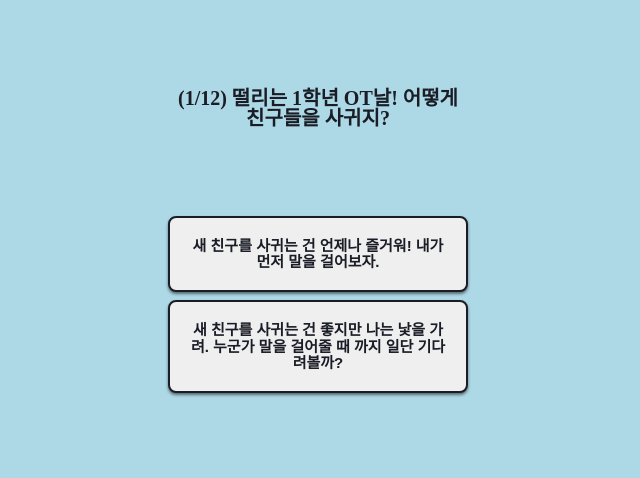
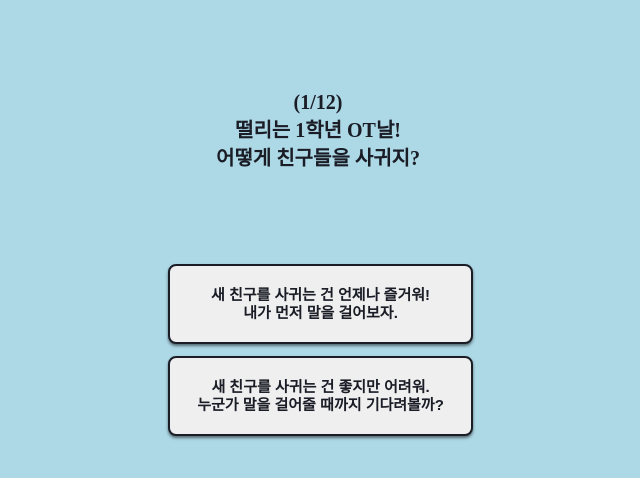
Before and after one commit to suehub/MBTI_DEPARTMENT, a plain HTML site: page index.html in a window 1280 px wide. Both pictures are taken after a click on the button "Start". Shown: the whole page, without its empty margins (322-962 px from the left). Drawn offline with Linux system fonts and the light colour scheme.

Commit message:
Feat: Add desc

```diff
--- a/js/data.js
+++ b/js/data.js
@@ -9,87 +9,87 @@
 
 export const qnaList = [
     {
-      q: '(1/12) 떨리는 1학년 OT날! 어떻게 친구들을 사귀지?',
+      q: '(1/12) <br> 떨리는 1학년 OT날! <br> 어떻게 친구들을 사귀지?',
       a: [
-        { answer: '새 친구를 사귀는 건 언제나 즐거워! 내가 먼저 말을 걸어보자.', type: [0] },
-        { answer: '새 친구를 사귀는 건 좋지만 나는 낯을 가려. 누군가 말을 걸어줄 때 까지 일단 기다려볼까?', type: [1] },
+        { answer: '새 친구를 사귀는 건 언제나 즐거워! <br> 내가 먼저 말을 걸어보자.', type: [0] },
+        { answer: '새 친구를 사귀는 건 좋지만 어려워. <br> 누군가 말을 걸어줄 때까지 기다려볼까?', type: [1] },
       ]
     },
     {
-      q: '(2/12) 다들 그런 날 있지? 갑자기 너무 우울한데 어떻게 할까?',
+      q: '(2/12) <br> 다들 그런 날 있지? <br> 갑자기 너무 우울해..',
       a: [
-        { answer: '당장 친구를 보러 나가자! 우울한데 혼자 있으면 더 우울해!', type: [0] },
-        { answer: '집에서 밀린 드라마를 몰아거나 혼자 있는 시간을 가지며 감정을 추스리자!', type: [1] },
+        { answer: '당장 친구를 보러 나가자! <br> 우울한데 혼자 있으면 더 우울해!', type: [0] },
+        { answer: '집에서 밀린 드라마를 몰아보거나 <br> 혼자 시간을 가지며 감정을 추스리자!', type: [1] },
       ]
     },
     {
-      q: '(3/12) 적당히 친한 친구들과의 모임! 집엔 언제 갈까?',
+      q: '(3/12)<br> 적당히 친한 친구들과의 모임! <br> 집엔 언제 갈까?',
       a: [
         { answer: '점점 더 신이 나서 늦게까지 남는다.', type: [0] },
         { answer: '점점 지쳐서, 되도록 빨리 떠난다.', type: [1] },
       ]
     },
     {
-      q: '(4/12) 두근두근 1학년 첫 MT날! 그런데 조금 걱정 돼!',
+      q: '(4/12)<br> 두근두근 1학년 첫 MT날! <br> 그런데 조금 걱정 돼!',
       a: [
-        { answer: '내일 기대된다! 버스에서 창가자리가 아니면 어떡하지? 버스에서 먹을 간식 좀 사올 걸 그랬나?" ', type: [3] },
-        { answer: '내일 가다 사고나면 어떡하지? 근데 버스가 절벽으로 떨어지면? 버스에서 탈출 어떻게 하지?" ', type: [2] },
+        { answer: '내일 기대된다! <br>버스 창가자리가 아니면 어떡하지? <br> 가면서 먹을 간식 좀 사올 걸 그랬나? ', type: [3] },
+        { answer: '내일 가다 사고나면 어떡하지? <br> 근데 버스가 절벽으로 떨어지면?<br> 버스에서 탈출 어떻게 하지? ', type: [2] },
       ]
     },
     {
-      q: '(5/12) 교수님 말씀이 이해가 안돼! 그런데 이 부분이 시험에 나온다는데 어떡하지?',
+      q: '(5/12)<br> 교수님 말씀이 이해가 안돼! <br> 시험에 나온다는데 어떡하지?',
       a: [
-        { answer: '개가 야옹하고 운다고? 이해가 안가는데 맞는 말이니까 가르쳐주시겠지. 일단 외우자', type: [3] },
-        { answer: '개가 야옹이라고? 왜? 멍멍아닌가? 일단 외우려곤 하겠는데 이해가 안가서 외우질 못하겠네', type: [2]},
+        { answer: '개가 야옹하고 운다고?<br> 이해가 안 돼도 맞는 말이니까 <br>가르쳐주시겠지. 일단 외우자', type: [3] },
+        { answer: '개가 야옹이라고? 왜? 멍멍아닌가? <br> 일단 외우려곤 하겠는데 <br>이해가 안 가서 외우질 못하겠네', type: [2]},
       ]
     },
 
     {
-      q: '(6/12) 요즘 유행하는 "만약에 내가 ~~한다면!" 이런 놀이에 대해 어떻게 생각해?',
+      q: '(6/12)<br> 요즘 유행하는 <br>"만약에 내가 ~~한다면!"  <br> 이런 놀이에 대해 어떻게 생각해?',
       a: [
-        { answer: '일어나지도 않은 일을 그렇게 과몰입하는게 이해가 안돼', type: [3] },
-        { answer: '그래서 말이야 그렇게 된다면 나는~~(이미 몰입중 블라블라)', type: [2] },
+        { answer: '일어나지도 않은 일을 <br> 그렇게 과몰입하는 게 이해가 안 돼', type: [3] },
+        { answer: '그래서 말이야 그렇게 된다면 <br> 나는~~ (이미 몰입중 블라블라)', type: [2] },
       ]
     },
     {
-      q: '(7/12) 드디어 조별과제 맡은 파트 끝! 조장에게 보냈는데... 다음 중 어떤 칭찬이 더 기분 좋아?',
+      q: '(7/12)<br> 드디어 조별과제 맡은 파트 끝! <br> 어떤 칭찬이 더 기분 좋아?',
       a: [
-        { answer: '잘했네~ 이 부분은 약간 수정했으면 좋겠어!', type: [5] },
-        { answer: '열심히했네~ 고생했어!', type: [4] },
+        { answer: '우와~ 이거 어떻게 한거야??', type: [5] },
+        { answer: '열심히 했네~ 수고했어!', type: [4] },
       ]
     },
     {
-      q: '(8/12) 내가 밤샘 전공 시험공부 하고 있는 카페에 얼굴보러 온 수아와 봄이 중 누가 더 잘못했어?',
+      q: '(8/12)<br> 밤샘 시험 공부하는 카페에 온 <br> 지수와 원이. 누가 더 잘못했어?',
       a: [
-        { answer: '나 고생한다고 커피 한 잔 더 시켜줬는데 가져오다가 엎질러서 내가 밤새서 정리한 요점노트 죄다 적신 수아.', type: [5] },
-        { answer: '내가 화장실 갔다 온 사이에 밤새서 정리한 요점노트 말도 없이 촬영해간 봄이', type: [4] },
+        { answer: '나 고생한다고 커피 한 잔 더 시켜줬는데 <br> 가져오다가 엎질러서 밤새서 정리한 <br>요점노트 죄다 적신 지수.', type: [5] },
+        { answer: '내가 화장실 갔다 온 사이에 <br>밤새서 정리한 요점노트<br> 말도 없이 촬영해간 원이.', type: [4] },
       ]
     },
     {
-      q: '(9/12) 친구가 과제를 다 끝마쳤지만 실수로 마감기한을 놓쳐 업로드하지 못했어. 우울한 친구에게 내가 해 줄 말은?',
+      q: '(9/12)<br> 친구가 실수로 과제 마감기한을 <br> 놓쳐 업로드하지 못했어. <br> 우울한 친구에게 뭐라고 해줄까?',
       a: [
-        { answer: '교수님께 혹시 마감기한 연장해 주실 수 있냐고 연락해보는 거 어때?', type: [5] },
-        { answer: '어떻게 해... 괜찮아? 우리 우울한거 털어내러 맛있는 거 먹으러 갈래?', type: [4] },
+        { answer: '교수님께 혹시 마감기한 연장해 <br> 주실 수 있냐고 연락해 보는 거 어때?', type: [5] },
+        { answer: '어떡해...ㅠㅠ 괜찮아? <br>우리 맛있는 거 먹고 우울한 거 털자 ㅜ', type: [4] },
       ]
     },
     {
-      q: '(10/12) 시험 1주 전! 슬슬 시험공부를 해야할 거 같은데 어떻게 공부할거야?',
+      q: '(10/12)<br> 시험 1주 전! <br> 어떻게 공부할거야?',
       a: [
-        { answer: '하루하루 어떤 과목을 공부할건지 계획을 세우고, 그 안에서도 분량을 어떻게 나눌지 미리 정해놓아야겠지.', type: [7] },
-        { answer: '(아무 계획없이 놀다가 시험 3일전에서야 무작정 공부시작)', type: [6] },
+        { answer: '매일 어떤 과목을 공부할 건지, <br> 분량도 미리 나눠서 정해놔야지.', type: [7] },
+        { answer: '인생은 벼락치기지! <br>(일단 3일 전에 무작정 시작)', type: [6] },
       ]
     },
     {
-      q: '(11/12) 기다리고 기다리던 동기들과의 여행 D-7! 여행계획을 어떻게 세워볼까? ',
+      q: '(11/12)<br> 기다리던 동기들과의 여행 D-7! <br> 여행 계획을 어떻게 세워볼까? ',
       a: [
-        { answer: '어디 장소를 들를지, 교통편은 어떻게 할지, 장볼땐 어떤걸 살건지 세세하게 정해놓자.', type: [7] },
-        { answer: '친구의 계획을 따르거나, 여행 날 그때그때 상황에 맞춰 움직인다.', type: [6] },
+        { answer: '어디 장소를 들를지, 교통편이랑 <br> 장 볼 때 살 것들 세세하게 정해놓자.', type: [7] },
+        { answer: '친구의 계획을 따르거나<br> 여행 날 그때그때 상황에 맞춰 움직인다.', type: [6] },
       ]
     },
     {
-      q: '(12/12) 교수님이 내주신 막막한 과제! 어떻게 처리하지?',
+      q: '(12/12)<br> 교수님이 내주신 막막한 과제! <br> 어떻게 처리하지?',
       a: [
-        { answer: '어떤 것부터 해야할지 계획 먼저 정해야 틀이 잡힌다.', type: [7] },
+        { answer: '어떤 것부터 해야 할지 <br> 계획 먼저 정해야 틀이 잡힌다.', type: [7] },
         { answer: '자료조사부터 먼저 해봐야 틀이 잡힌다.', type: [6] },
       ]
     }
@@ -125,82 +125,82 @@ export const qnaList = [
   export const infoList = [
     {
         name: 'INTP',
-        desc: '지적 호기심이 높으며 잠재력과 가능성을 중요시하는 당신!',
+        desc: '지적 호기심이 높으며 잠재력과<br> 가능성을 중요시하는 당신!',
         department: '화학공학과<br> 생명공학과<br> 컴퓨터공학과'
     },
     {
         name: 'INTJ',
-        desc: '의지가 강하고 독립적이며 분석력이 뛰어난 당신!',
+        desc: '의지가 강하고 독립적이며 <br>분석력이 뛰어난 당신!',
         department: '경영학과<br> 회계학과<br> 건설시스템공학과'
     },
     {
         name: 'ENTJ',
-        desc: '철저한 준비성과 함께 활동적이고 통솔력이 있으며 단호한 당신!',
+        desc: '철저한 준비성과 함께 활동적이고 <br>통솔력이 있으며 단호한 당신!',
         department: '경영학과<br> 경제금융전공<br> 경제학과'
     },
     {
         name: 'INFJ',
-        desc: '높은 통찰력으로 사람들에게 영감을 주며 공동체의 이익을 중요시하는 당신!',
+        desc: '높은 통찰력으로 사람들에게 영감을 주며<br> 공동체의 이익을 중요시하는 당신!',
         department: '재활심리학과<br> 직업재활과<br> 식품영양학과'
     },
     {
         name: 'INFP',
-        desc: '성실하고 이해심이 많으며 개방적이고 잘 표현하지 않으나 내적 신념이 강한 당신!',
+        desc: '성실하고 이해심이 많으며 개방적이고<br> 잘 표현하지 않으나 내적 신념이 강한 당신!',
         department: '시각디자인전공<br> 사범대학<br> 산업디자인학과'
     },
     {
         name: 'ENFJ',
-        desc: '사교적이고 타인의 의견을 존중하며 비판을 받으면 예민하게 반응하는 당신!',
+        desc: '사교적이고 타인의 의견을 존중하며 <br>비판을 받으면 예민하게 반응하는 당신!',
         department: '심리학과<br> 영어영문학과<br> 사회복지학과'
     },
     {
         name: 'ENFP',
-        desc: '상상력이 풍부하고 순발력이 뛰어나며 일상적인 활동에 지루함을 느끼는 당신!',
+        desc: '상상력이 풍부하고 순발력이 뛰어나며<br> 일상적인 활동에 지루함을 느끼는 당신!',
         department: '미디어커뮤니케이션학과<br> 심리학과<br> 재활심리학과'
     },
     {
         name: 'ISTJ',
-        desc: '책임감이 강하고 현실적이며 매사에 철저하고 보수적인 당신!',
+        desc: '책임감이 강하고 현실적이며 <br>매사에 철저하고 보수적인 당신!',
         department: '사범대학<br> 문헌정보학과<br> 경찰행정학전공'
     },
     {
         name: 'ISFJ',
-        desc: '차분하고 헌신적이며 인내심이 강하고 타인의 감정변화에 주의를 기울이는 당신!',
+        desc: '차분하고 헌신적이며 인내심이 강하고<br> 타인의 감정변화에 주의를 기울이는 당신!',
         department: '간호학과<br> 물리치료학과<br> 식품영양학과'
     },
     {
         name: 'ESTJ',
-        desc: '체계적으로 일하고 규칙을 준수하며 사실적 목표 설정에 능한 당신!',
+        desc: '체계적으로 일하고 규칙을 준수하며 <br>사실적 목표 설정에 능한 당신!',
         department: '경제금융전공<br> 군사학과<br> 사범대학'
     },
     {
         name: 'ESFJ',
-        desc: '사람에 대한 관심이 많고 친절하며 동정심이 많은 당신!',
+        desc: '사람에 대한 관심이 많고 <br> 친절하며 동정심이 많은 당신!',
         department: '경영학과<br> 언어치료학과<br> 간호학과'
     },
     {
         name: 'ISTP',
-        desc: '과묵하고 분석적이며 적응력이 강한 당신!',
+        desc: '과묵하고 분석적이며 <br>적응력이 강한 당신!',
         department: '경찰행정전공<br> 경제학과<br> 빅데이터전공'
     },
     {
         name: 'ISFP',
-        desc: '온화하고 겸손하며 삶의 여유를 만끽하는 당신!',
+        desc: '온화하고 겸손하며<br> 삶의 여유를 만끽하는 당신!',
         department: '자치경찰학과<br> 경제학과<br> 산림자원학과'
     },
     {
         name: 'ESTP',
-        desc: '느긋하고 관용적이며 타협을 잘하고 현실적 문제 해결에 능숙한 당신!',
+        desc: '느긋하고 관용적이며 타협을 잘하고 <br>현실적 문제 해결에 능숙한 당신!',
         department: '체육학과<br> 건축공학과<br> 건설시스템공학'
     },
     {
         name: 'ESFP',
-        desc: '호기심이 많으며 개방적이고 구체적인 사실을 중시하는 당신!',
+        desc: '호기심이 많으며 개방적이고 <br>구체적인 사실을 중시하는 당신!',
         department: '패션디자인학과<br> 체육학과<br> 시각디자인학과'
     },
     {
       name: 'ENTP',
-      desc: '박학다식하고 독창적이며 끊임없이 새로운 시도하는 당신!',
+      desc: '박학다식하고 독창적이며 <br> 끊임없이 새로운 시도하는 당신!',
       department: '공연예술전공<br> 국제관계학과<br> 미디어커뮤니케이션학과'
     }
   ]
--- a/js/main.js
+++ b/js/main.js
@@ -36,14 +36,14 @@ function goNext(qIdx){
 
 // 질문 추가
 function addAnswer(answerText, qIdx, idx) {
-    let a = document.querySelector('.answer-box');
-    let answer = document.createElement('button');
+    const a = document.querySelector('.answer-box');
+    const answer = document.createElement('button');
     answer.classList.add('answer-box__list');
     a.appendChild(answer);
     answer.innerHTML = answerText;
 
     answer.addEventListener("click", function() {
-        let children = document.querySelectorAll('.answer-box__list');
+        const children = document.querySelectorAll('.answer-box__list');
 
         let target = qnaList[qIdx].a[idx].type; // select index (mbti 알파벳 위치)
         for(let i=0; i<target.length; i++) {
@@ -73,7 +73,7 @@ function calResult() {
 
 // 결과 엘리먼트 생성
 function setResult() {
-    let result = calResult();
+    const result = calResult();
     let point = 0;
 
     for(let i=0; i<infoList.length; i++) {
@@ -85,12 +85,16 @@ function setResult() {
 
     resultName.innerHTML = infoList[point].name;
 
-    let resultImg = document.createElement('img');
+    const resultImg = document.createElement('img');
     const imgDiv = document.querySelector('.result-img');
     let imgURL = '../assets/' + result + '.png';
     resultImg.src = imgURL;
     resultImg.alt = result;
     imgDiv.appendChild(resultImg);
+    resultImg.setAttribute('loading', 'lazy');
+
+    const resultDesc = document.querySelector('.result-desc');
+    resultDesc.innerHTML = infoList[point].desc;
 
     const resultDepart = document.querySelector('.result-department');
     resultDepart.innerHTML = infoList[point].department;
--- a/styles/question.css
+++ b/styles/question.css
@@ -12,16 +12,17 @@
     padding-top: 80px;
     font-size: 20px;
     font-weight: 700;
+    line-height: 1.4;
 }
 
 .answer-box {
-    margin: 10vh auto;
+    margin: 10vh 0;
 }
 
 .answer-box__list {
-    margin-top: 1vh;
+    margin-top: 1.5vh;
     font-size: 15px;
-    width: auto;
+    width: 305px;
     padding: 20px 15px;
     border-radius: 8px;
     border: 2px solid rgb(26, 29, 38);
@@ -29,11 +30,12 @@
     font-size: 15px;
     text-align: center;
     font-weight: bold;
-    line-height: 1.08;
+    line-height: 1.2;
     box-shadow: 0 2px 3px 0 rgba(0, 0, 0, 0.5);
     cursor: pointer;
 }
 
 .answer-box__list:hover {
     transform: scale(1.05);
+    border: 2.3px solid rgb(26, 29, 38);
 }
```
Also changed, not shown: index.html (+3 -2 lines), styles/main.css (+6 -6 lines), styles/result.css (+20 -13 lines).
